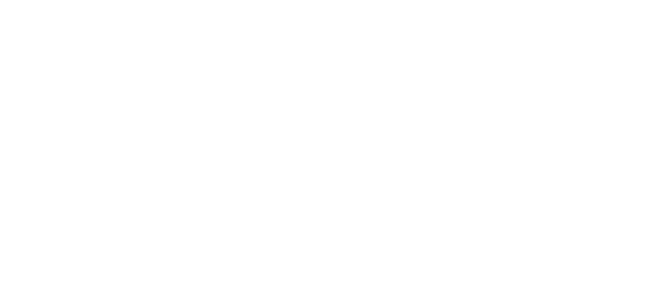
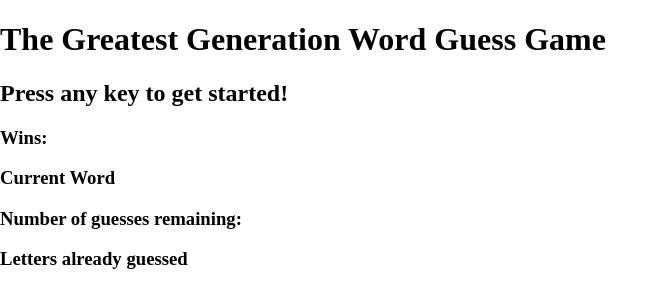
Before and after one commit to smitty10010/Word-Guess-Game, a plain HTML site: page index.html in a window 1280 px wide. Shown: the whole page, without its empty margins (0-669 px from the left). Drawn offline with Linux system fonts and the light colour scheme.

Commit message:
added content and sections

```diff
--- a/index.html
+++ b/index.html
@@ -12,6 +12,22 @@
 </head>
 
 <body>
+    <header>
+        <h1>The Greatest Generation Word Guess Game</h1>
+    </header>
+    <main>
+        <article>
+            <h2>Press any key to get started!</h2>
+
+            <h3>Wins: </h3>
+
+            <h3>Current Word</h3>
+
+            <h3>Number of guesses remaining: </h3>
+
+            <h3>Letters already guessed</h3>
+        </article>
+    </main>
 
 </body>
 
```
